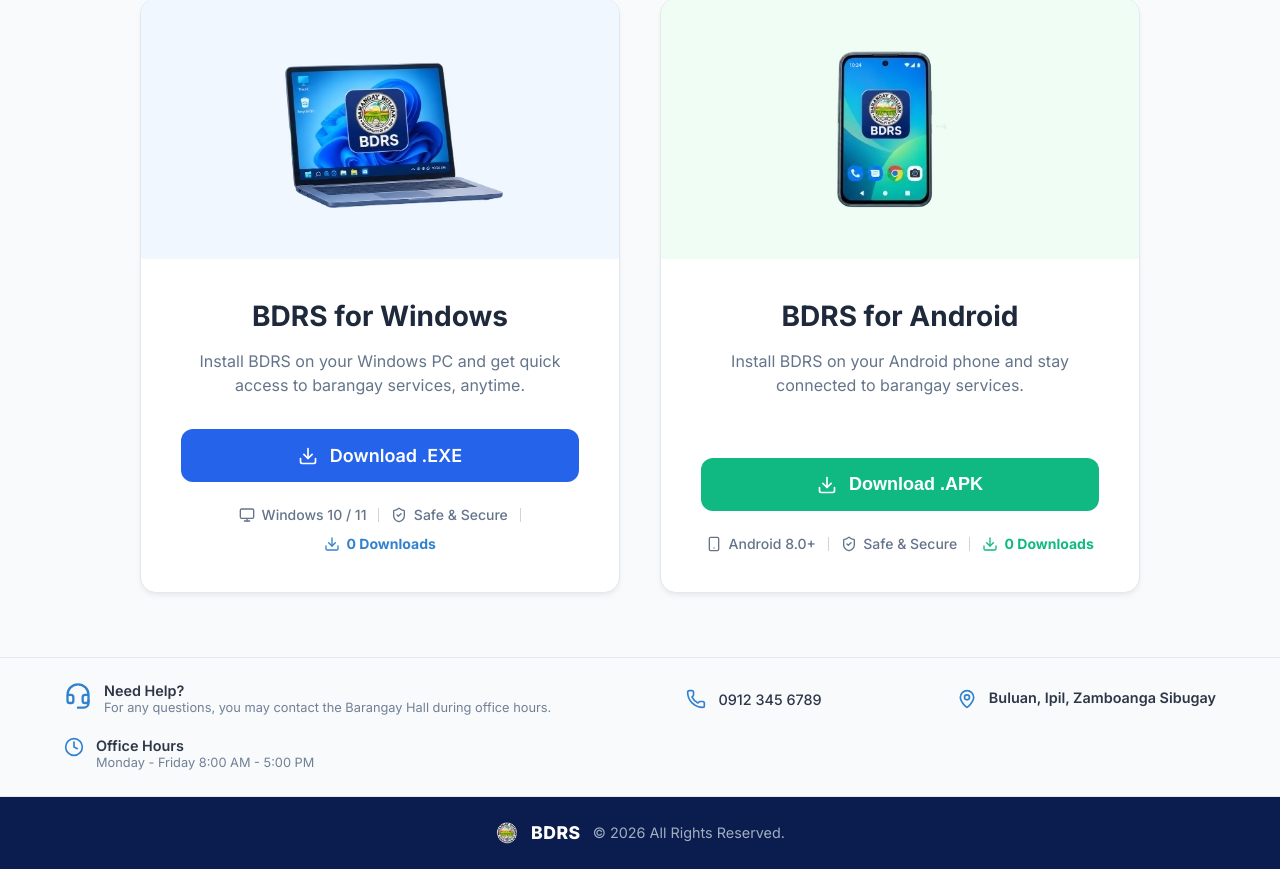
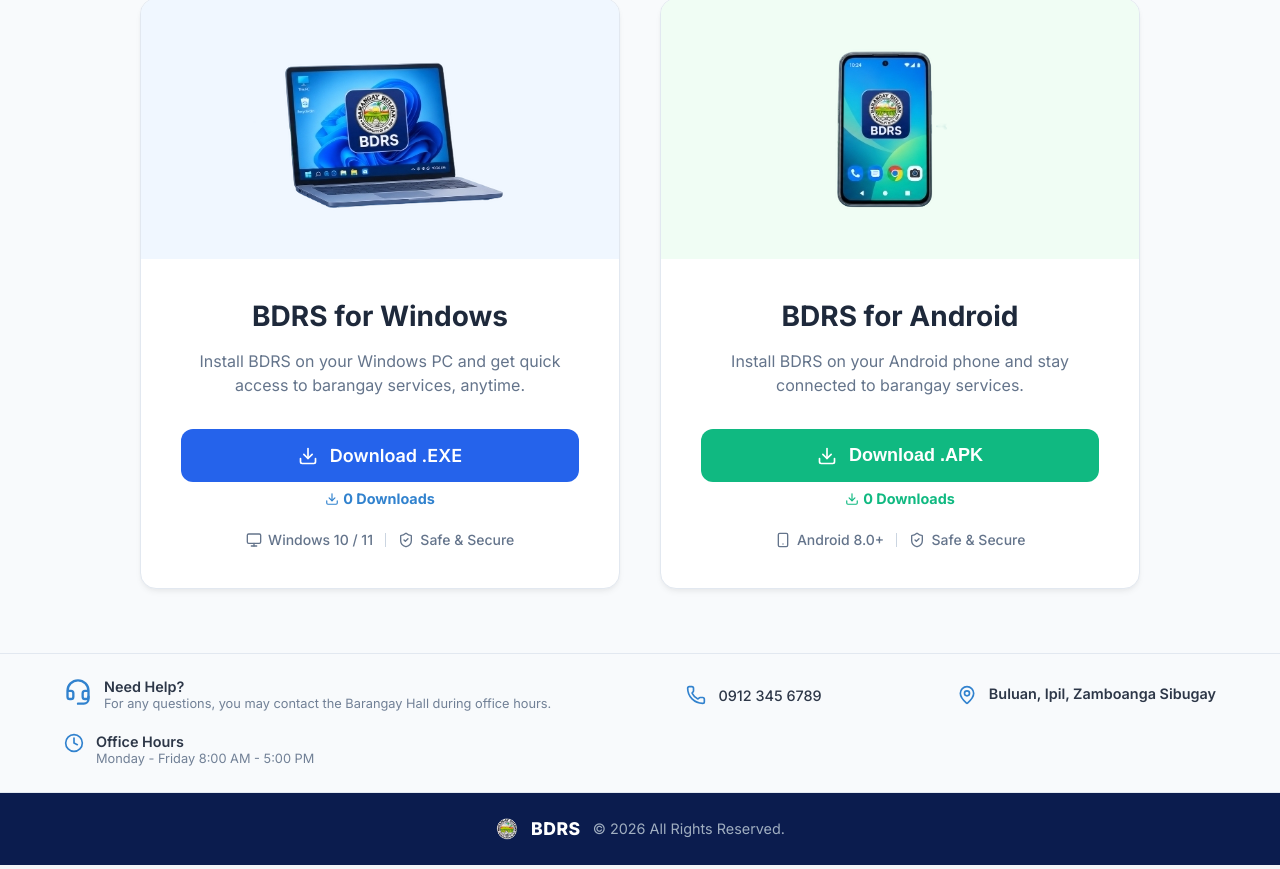
Before and after one commit to johnreybaluca46-lab/BDRS, a React (Vite) app: page /download in a window 1280 px wide. Shown: the part 566-1435 px from the top of the page. Built offline with nearby package versions, Linux system fonts and the light colour scheme; no server answers; the database is empty.

Commit message:
style: fix alignment of download counters by moving them below the buttons

```diff
--- a/src/pages/user/download.jsx
+++ b/src/pages/user/download.jsx
@@ -77,21 +77,25 @@ export default function DownloadPage() {
               <h2>BDRS for Windows</h2>
               <p>Install BDRS on your Windows PC and get quick access to barangay services, anytime.</p>
 
-              <div style={{ display: 'flex', gap: '10px', flexDirection: 'column' }}>
+              <div style={{ display: 'flex', gap: '8px', flexDirection: 'column', alignItems: 'center', marginBottom: '1.5rem' }}>
                 <a
                   href="https://github.com/johnreybaluca46-lab/BDRS/releases/download/v1.0.1/BDRS-Setup-1.0.1.exe"
                   target="_blank"
                   rel="noopener noreferrer"
                   className="download-btn"
-                  style={{ textDecoration: 'none', textAlign: 'center', display: 'flex', justifyContent: 'center', alignItems: 'center' }}
+                  style={{ textDecoration: 'none', textAlign: 'center', display: 'flex', justifyContent: 'center', alignItems: 'center', marginBottom: '0' }}
                   onClick={() => setDownloadCount(prev => prev + 1)}
                 >
                   <Download size={20} />
                   Download .EXE
                 </a>
+                <div style={{ color: '#3182ce', fontWeight: 'bold', fontSize: '0.9rem', display: 'flex', alignItems: 'center', gap: '4px' }}>
+                  <Download size={14} />
+                  {formatNumber(downloadCount)} Downloads
+                </div>
               </div>
 
-              <div className="card-footer" style={{ flexWrap: 'wrap', justifyContent: 'center' }}>
+              <div className="card-footer">
                 <div className="footer-item">
                   <Monitor size={16} />
                   Windows 10 / 11
@@ -100,11 +104,6 @@ export default function DownloadPage() {
                 <div className="footer-item">
                   <ShieldCheck size={16} />
                   Safe & Secure
-                </div>
-                <div className="footer-divider"></div>
-                <div className="footer-item" style={{ color: '#3182ce', fontWeight: 'bold' }}>
-                  <Download size={16} />
-                  {formatNumber(downloadCount)} Downloads
                 </div>
               </div>
             </div>
@@ -119,7 +118,7 @@ export default function DownloadPage() {
               <h2>BDRS for Android</h2>
               <p>Install BDRS on your Android phone and stay connected to barangay services.</p>
 
-              <div style={{ display: 'flex', gap: '10px', flexDirection: 'column' }}>
+              <div style={{ display: 'flex', gap: '8px', flexDirection: 'column', alignItems: 'center', marginBottom: '1.5rem' }}>
                 <button
                   onClick={() => Swal.fire({
                     title: 'Coming Soon!',
@@ -129,14 +128,18 @@ export default function DownloadPage() {
                     confirmButtonColor: '#10b981'
                   })}
                   className="download-btn"
-                  style={{ cursor: 'pointer', border: 'none', textDecoration: 'none', textAlign: 'center', display: 'flex', justifyContent: 'center', alignItems: 'center', backgroundColor: '#10b981', color: 'white' }}
+                  style={{ cursor: 'pointer', border: 'none', textDecoration: 'none', textAlign: 'center', display: 'flex', justifyContent: 'center', alignItems: 'center', backgroundColor: '#10b981', color: 'white', marginBottom: '0' }}
                 >
                   <Download size={20} />
                   Download .APK
                 </button>
+                <div style={{ color: '#10b981', fontWeight: 'bold', fontSize: '0.9rem', display: 'flex', alignItems: 'center', gap: '4px' }}>
+                  <Download size={14} />
+                  {formatNumber(downloadCount)} Downloads
+                </div>
               </div>
 
-              <div className="card-footer" style={{ flexWrap: 'wrap', justifyContent: 'center' }}>
+              <div className="card-footer">
                 <div className="footer-item">
                   <Smartphone size={16} />
                   Android 8.0+
@@ -145,11 +148,6 @@ export default function DownloadPage() {
                 <div className="footer-item">
                   <ShieldCheck size={16} />
                   Safe & Secure
-                </div>
-                <div className="footer-divider"></div>
-                <div className="footer-item" style={{ color: '#10b981', fontWeight: 'bold' }}>
-                  <Download size={16} />
-                  {formatNumber(downloadCount)} Downloads
                 </div>
               </div>
             </div>
```
